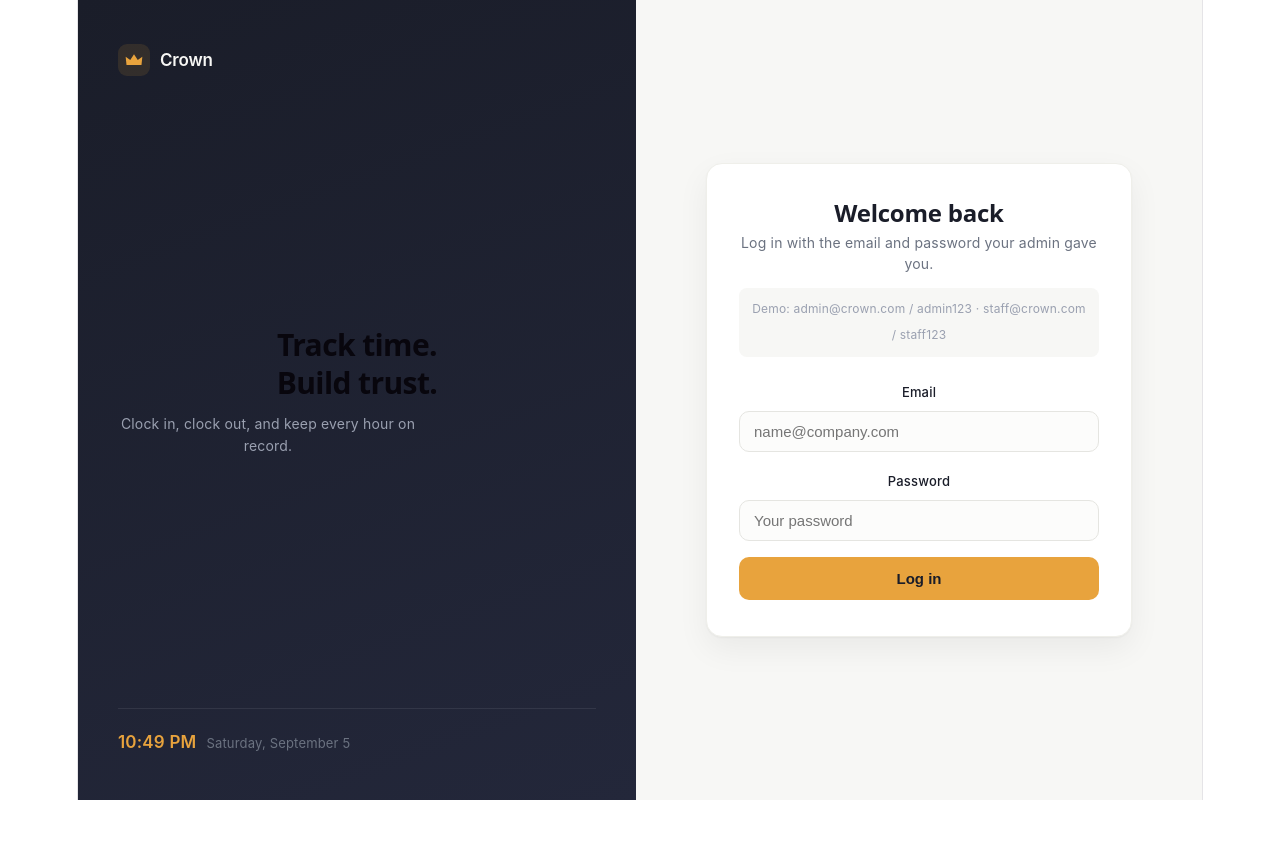
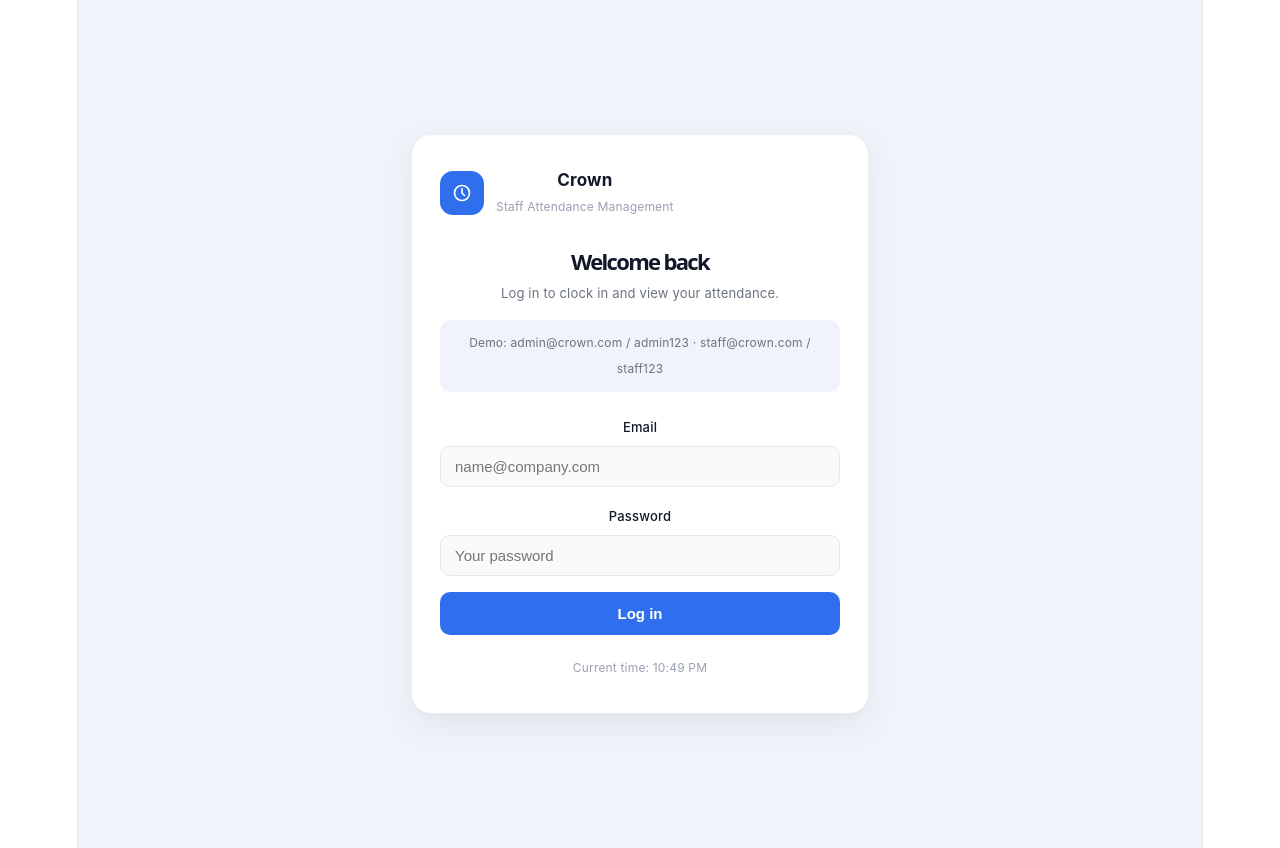
Before and after one commit to Bakareferanmi/Crown, a React (Vite) app: page / in a window 1280 px wide. Before the commit the page ends 800 px from the top, so only its background shows below. Built offline with nearby package versions, Linux system fonts and the light colour scheme.

Commit message:
Apply Staffly-style blue/white design system across login and admin dashboard

```diff
--- a/src/pages/AdminDashboard.jsx
+++ b/src/pages/AdminDashboard.jsx
@@ -28,37 +28,39 @@ export default function AdminDashboard() {
 
   const staffName = (uid) => staffList.find((s) => s.uid === uid)?.name || uid;
   const activeCount = staffList.filter((s) => s.active !== false).length;
+  const initials = currentUser?.name?.split(" ").map((n) => n[0]).join("").slice(0, 2) || "A";
 
   return (
     <div style={styles.page}>
+      <div style={styles.container}>
         <div style={styles.header}>
           <div style={styles.brandRow}>
-          <div style={styles.crownIcon}>
-            <svg width="16" height="16" viewBox="0 0 24 24" fill="none" xmlns="http://www.w3.org/2000/svg">
-              <path d="M3 18L2 8L7.5 12L12 5L16.5 12L22 8L21 18H3Z" fill="#E8A33D" />
-            </svg>
+            <div style={styles.logoBox}>
+              <Icon name="clock" size={20} color="#fff" />
             </div>
             <div>
-            <p style={styles.wordmark}>Crown</p>
-            <p style={styles.subwordmark}>Admin dashboard</p>
+              <p style={styles.brandName}>Crown</p>
+              <p style={styles.brandSub}>Admin dashboard</p>
             </div>
           </div>
+          <div style={styles.headerRight}>
+            <button style={styles.iconButton}>
+              <Icon name="bell" size={18} color="#6B7280" />
+              <span style={styles.notifDot} />
+            </button>
+            <div style={styles.avatarSmall}>{initials}</div>
             <button onClick={handleLogout} style={styles.logoutButton}>Log out</button>
           </div>
+        </div>
 
-      <div style={styles.statsRow}>
-        <div style={styles.statCard}>
-          <p style={styles.statLabel}>Total staff</p>
-          <p style={styles.statValue}>{staffList.length}</p>
-        </div>
-        <div style={styles.statCard}>
-          <p style={styles.statLabel}>Active</p>
-          <p style={{ ...styles.statValue, color: "#0F6E56" }}>{activeCount}</p>
-        </div>
-        <div style={styles.statCard}>
-          <p style={styles.statLabel}>Records logged</p>
-          <p style={styles.statValue}>{attendance.length}</p>
-        </div>
+        <h1 style={styles.greeting}>Good morning, {currentUser?.name?.split(" ")[0]} <span>👋</span></h1>
+        <p style={styles.subGreeting}>Here's your team overview for today.</p>
+
+        <div style={styles.statsGrid}>
+          <StatCard icon="users" iconBg="#E6F0FE" iconColor="#2F6FED" label="Total staff" value={staffList.length} unit="Members" />
+          <StatCard icon="userCheck" iconBg="#E1F5EE" iconColor="#0F6E56" label="Active" value={activeCount} unit="Staff" />
+          <StatCard icon="calendarCheck" iconBg="#F1E9FE" iconColor="#7F56D9" label="Records logged" value={attendance.length} unit="Total" />
+          <StatCard icon="star" iconBg="#FEF3E2" iconColor="#E8A33D" label="Departments" value={new Set(staffList.map((s) => s.department)).size} unit="Active" />
         </div>
 
         <div style={styles.grid}>
@@ -99,9 +101,15 @@ export default function AdminDashboard() {
         </div>
 
         <div style={styles.card}>
+          <div style={styles.tableHeader}>
             <h2 style={styles.cardTitle}>Attendance history</h2>
+            <button style={styles.viewAllButton}>
+              View all <Icon name="arrowRight" size={14} color="#2F6FED" />
+            </button>
+          </div>
           {attendance.length === 0 && <p style={styles.emptyText}>No attendance recorded yet.</p>}
           {attendance.length > 0 && (
+            <div style={styles.tableScroll}>
               <table style={styles.table}>
                 <thead>
                   <tr>
@@ -109,56 +117,113 @@ export default function AdminDashboard() {
                     <th style={styles.th}>Date</th>
                     <th style={styles.th}>Clock in</th>
                     <th style={styles.th}>Clock out</th>
+                    <th style={styles.th}>Status</th>
                   </tr>
                 </thead>
                 <tbody>
-              {attendance.map((r) => (
+                  {attendance.slice().reverse().map((r) => (
                     <tr key={r.id}>
                       <td style={styles.td}>{staffName(r.staff_id)}</td>
                       <td style={styles.td}>{r.date}</td>
                       <td style={styles.td}>{r.clock_in || "-"}</td>
                       <td style={styles.td}>{r.clock_out || "-"}</td>
+                      <td style={styles.td}>
+                        <span style={styles.presentBadge}>
+                          <span style={styles.presentDot} /> {r.clock_out ? "Complete" : "Present"}
+                        </span>
+                      </td>
                     </tr>
                   ))}
                 </tbody>
               </table>
+            </div>
           )}
+        </div>
       </div>
     </div>
   );
 }
 
+function StatCard({ icon, iconBg, iconColor, label, value, unit }) {
+  return (
+    <div style={styles.statCard}>
+      <div style={{ ...styles.statIconBox, background: iconBg }}>
+        <Icon name={icon} size={18} color={iconColor} />
+      </div>
+      <p style={styles.statLabel}>{label}</p>
+      <p style={styles.statValue}>{value}</p>
+      <p style={styles.statUnit}>{unit}</p>
+    </div>
+  );
+}
+
+function Icon({ name, size = 20, color = "#000" }) {
+  const props = { width: size, height: size, viewBox: "0 0 24 24", fill: "none", stroke: color, strokeWidth: 2, strokeLinecap: "round", strokeLinejoin: "round" };
+  switch (name) {
+    case "clock":
+      return <svg {...props}><circle cx="12" cy="12" r="9" /><path d="M12 7v5l3 3" /></svg>;
+    case "bell":
+      return <svg {...props}><path d="M18 8a6 6 0 10-12 0c0 7-3 9-3 9h18s-3-2-3-9" /><path d="M13.7 21a2 2 0 01-3.4 0" /></svg>;
+    case "users":
+      return <svg {...props}><circle cx="9" cy="8" r="3" /><path d="M2 21v-1a5 5 0 015-5h4a5 5 0 015 5v1" /><circle cx="18" cy="9" r="2.5" /><path d="M16.5 21v-1a4 4 0 013-3.87" /></svg>;
+    case "userCheck":
+      return <svg {...props}><circle cx="9" cy="8" r="3" /><path d="M2 21v-1a5 5 0 015-5h4a5 5 0 015 5v1" /><path d="M17 11l2 2 4-4" /></svg>;
+    case "calendarCheck":
+      return <svg {...props}><rect x="3" y="5" width="18" height="16" rx="2" /><path d="M16 3v4M8 3v4M3 10h18M9 15l2 2 4-4" /></svg>;
+    case "star":
+      return <svg {...props} fill={color} stroke="none"><path d="M12 2l3 6.5 7 1-5 5 1.5 7-6.5-3.5-6.5 3.5 1.5-7-5-5 7-1z" /></svg>;
+    case "arrowRight":
+      return <svg {...props}><path d="M5 12h14M13 6l6 6-6 6" /></svg>;
+    default:
+      return null;
+  }
+}
+
 const styles = {
-  page: { minHeight: "100vh", background: "#F7F7F5", fontFamily: "'Inter', system-ui, sans-serif", padding: "24px 16px" },
-  header: { display: "flex", flexWrap: "wrap", gap: "12px", justifyContent: "space-between", alignItems: "center", maxWidth: "1000px", margin: "0 auto 20px" },
-  brandRow: { display: "flex", alignItems: "center", gap: "10px" },
-  crownIcon: { width: "32px", height: "32px", borderRadius: "9px", background: "rgba(232, 163, 61, 0.12)", display: "flex", alignItems: "center", justifyContent: "center" },
-  wordmark: { fontSize: "16px", fontWeight: 600, color: "#1A1D29", margin: 0 },
-  subwordmark: { fontSize: "12px", color: "#9AA0B0", margin: "1px 0 0" },
-  logoutButton: { fontSize: "13px", color: "#6B7280", background: "#fff", border: "1px solid #E5E5E1", borderRadius: "10px", padding: "8px 16px", cursor: "pointer" },
-  statsRow: { display: "flex", flexWrap: "wrap", gap: "14px", maxWidth: "1000px", margin: "0 auto 20px" },
-  statCard: { flex: "1 1 140px", background: "#fff", border: "1px solid #EFEFEA", borderRadius: "14px", padding: "16px 18px", boxShadow: "0 1px 2px rgba(20,20,20,0.03)" },
-  statLabel: { fontSize: "12px", color: "#9AA0B0", margin: "0 0 4px" },
-  statValue: { fontSize: "24px", fontWeight: 600, color: "#1A1D29", margin: 0, letterSpacing: "-0.01em" },
-  grid: { display: "flex", flexWrap: "wrap", gap: "16px", maxWidth: "1000px", margin: "0 auto 16px" },
-  card: { background: "#fff", border: "1px solid #EFEFEA", borderRadius: "16px", padding: "24px", maxWidth: "1000px", margin: "0 auto 16px", boxShadow: "0 1px 2px rgba(20,20,20,0.03)" },
-  cardTitle: { fontSize: "15px", fontWeight: 600, color: "#1A1D29", margin: "0 0 18px" },
-  input: { display: "block", width: "100%", padding: "11px 14px", marginBottom: "12px", fontSize: "14px", border: "1.5px solid #E5E5E1", borderRadius: "10px", background: "#FCFCFB", boxSizing: "border-box", outline: "none" },
-  primaryButton: { width: "100%", padding: "12px", fontSize: "14px", fontWeight: 600, color: "#1A1D29", background: "#E8A33D", border: "none", borderRadius: "10px", cursor: "pointer" },
-  error: { fontSize: "13px", color: "#C0392B", background: "#FCEBEB", borderRadius: "8px", padding: "8px 12px", margin: "-2px 0 12px" },
+  page: { minHeight: "100vh", background: "#F0F3FA", fontFamily: "'Inter', system-ui, sans-serif" },
+  container: { maxWidth: "1040px", margin: "0 auto", padding: "24px 20px 60px" },
+  header: { display: "flex", flexWrap: "wrap", gap: "12px", justifyContent: "space-between", alignItems: "center", marginBottom: "24px" },
+  brandRow: { display: "flex", alignItems: "center", gap: "12px" },
+  logoBox: { width: "40px", height: "40px", borderRadius: "12px", background: "#2F6FED", display: "flex", alignItems: "center", justifyContent: "center", flexShrink: 0 },
+  brandName: { fontSize: "16px", fontWeight: 700, color: "#111827", margin: 0 },
+  brandSub: { fontSize: "12px", color: "#9AA0B0", margin: "1px 0 0" },
+  headerRight: { display: "flex", alignItems: "center", gap: "10px" },
+  iconButton: { position: "relative", width: "36px", height: "36px", borderRadius: "50%", background: "#fff", border: "1px solid #E5E7EB", display: "flex", alignItems: "center", justifyContent: "center", cursor: "pointer" },
+  notifDot: { position: "absolute", top: "8px", right: "8px", width: "6px", height: "6px", borderRadius: "50%", background: "#EF4444" },
+  avatarSmall: { width: "36px", height: "36px", borderRadius: "50%", background: "#1A1D29", color: "#fff", fontSize: "12px", fontWeight: 600, display: "flex", alignItems: "center", justifyContent: "center" },
+  logoutButton: { fontSize: "13px", color: "#6B7280", background: "#fff", border: "1px solid #E5E7EB", borderRadius: "10px", padding: "8px 16px", cursor: "pointer" },
+  greeting: { fontSize: "22px", fontWeight: 700, color: "#111827", margin: "0 0 4px" },
+  subGreeting: { fontSize: "13px", color: "#6B7280", margin: "0 0 20px" },
+  statsGrid: { display: "grid", gridTemplateColumns: "repeat(auto-fit, minmax(160px, 1fr))", gap: "14px", marginBottom: "20px" },
+  statCard: { background: "#fff", borderRadius: "16px", padding: "16px", border: "1px solid #EDEFF3" },
+  statIconBox: { width: "36px", height: "36px", borderRadius: "10px", display: "flex", alignItems: "center", justifyContent: "center", marginBottom: "10px" },
+  statLabel: { fontSize: "12px", color: "#9AA0B0", margin: "0 0 2px" },
+  statValue: { fontSize: "22px", fontWeight: 700, color: "#111827", margin: 0 },
+  statUnit: { fontSize: "12px", color: "#9AA0B0", margin: "2px 0 0" },
+  grid: { display: "flex", flexWrap: "wrap", gap: "16px", marginBottom: "16px" },
+  card: { background: "#fff", border: "1px solid #EDEFF3", borderRadius: "16px", padding: "22px", marginBottom: "16px" },
+  cardTitle: { fontSize: "15px", fontWeight: 700, color: "#111827", margin: "0 0 16px" },
+  tableHeader: { display: "flex", justifyContent: "space-between", alignItems: "center" },
+  viewAllButton: { display: "flex", alignItems: "center", gap: "4px", fontSize: "13px", color: "#2F6FED", background: "none", border: "none", cursor: "pointer", fontWeight: 500 },
+  input: { display: "block", width: "100%", padding: "11px 14px", marginBottom: "12px", fontSize: "14px", border: "1.5px solid #E5E7EB", borderRadius: "10px", background: "#FAFAFA", boxSizing: "border-box", outline: "none" },
+  primaryButton: { width: "100%", padding: "12px", fontSize: "14px", fontWeight: 600, color: "#fff", background: "#2F6FED", border: "none", borderRadius: "10px", cursor: "pointer" },
+  error: { fontSize: "13px", color: "#B91C1C", background: "#FEECEC", borderRadius: "8px", padding: "8px 12px", margin: "-2px 0 12px" },
   emptyText: { fontSize: "13px", color: "#9AA0B0" },
   staffRow: { display: "flex", justifyContent: "space-between", alignItems: "center", padding: "14px 0", borderBottom: "1px solid #F3F3EF", gap: "10px", flexWrap: "wrap" },
   staffLeft: { display: "flex", alignItems: "center", gap: "12px" },
-  miniAvatar: { width: "36px", height: "36px", borderRadius: "50%", background: "#1A1D29", color: "#E8A33D", fontSize: "12px", fontWeight: 600, display: "flex", alignItems: "center", justifyContent: "center", flexShrink: 0 },
-  staffName: { fontSize: "14px", fontWeight: 500, color: "#1A1D29", margin: 0 },
+  miniAvatar: { width: "36px", height: "36px", borderRadius: "50%", background: "#1A1D29", color: "#fff", fontSize: "12px", fontWeight: 600, display: "flex", alignItems: "center", justifyContent: "center", flexShrink: 0 },
+  staffName: { fontSize: "14px", fontWeight: 500, color: "#111827", margin: 0 },
   staffMeta: { fontSize: "12px", color: "#9AA0B0", margin: "2px 0 0" },
   staffActions: { display: "flex", alignItems: "center", gap: "8px", flexWrap: "wrap" },
   statusBadge: { fontSize: "11px", fontWeight: 600, padding: "4px 10px", borderRadius: "20px" },
   statusActive: { background: "#E1F5EE", color: "#0F6E56" },
   statusInactive: { background: "#F1EFE8", color: "#5F5E5A" },
-  smallButton: { fontSize: "12px", padding: "6px 12px", border: "1px solid #E5E5E1", borderRadius: "8px", background: "#fff", cursor: "pointer" },
-  smallButtonDanger: { fontSize: "12px", padding: "6px 12px", border: "1px solid #F0999B", borderRadius: "8px", background: "#fff", color: "#C0392B", cursor: "pointer" },
-  table: { width: "100%", borderCollapse: "collapse" },
-  th: { textAlign: "left", fontSize: "12px", color: "#9AA0B0", fontWeight: 500, padding: "8px 0", borderBottom: "1px solid #EFEFEA" },
-  td: { fontSize: "13px", color: "#1A1D29", padding: "12px 0", borderBottom: "1px solid #F3F3EF" },
+  smallButton: { fontSize: "12px", padding: "6px 12px", border: "1px solid #E5E7EB", borderRadius: "8px", background: "#fff", cursor: "pointer" },
+  smallButtonDanger: { fontSize: "12px", padding: "6px 12px", border: "1px solid #F0999B", borderRadius: "8px", background: "#fff", color: "#B91C1C", cursor: "pointer" },
+  tableScroll: { overflowX: "auto" },
+  table: { width: "100%", borderCollapse: "collapse", minWidth: "500px" },
+  th: { textAlign: "left", fontSize: "12px", color: "#9AA0B0", fontWeight: 500, padding: "8px 8px 8px 0", borderBottom: "1px solid #EFEFEA" },
+  td: { fontSize: "13px", color: "#374151", padding: "12px 8px 12px 0", borderBottom: "1px solid #F3F3EF" },
+  presentBadge: { display: "inline-flex", alignItems: "center", gap: "5px", fontSize: "12px", color: "#0F6E56", background: "#E1F5EE", padding: "3px 10px", borderRadius: "20px", fontWeight: 500 },
+  presentDot: { width: "6px", height: "6px", borderRadius: "50%", background: "#0F6E56" },
 };
--- a/src/pages/Login.jsx
+++ b/src/pages/Login.jsx
@@ -6,8 +6,8 @@ export default function Login() {
   const [email, setEmail] = useState("");
   const [password, setPassword] = useState("");
   const [error, setError] = useState("");
+  const [focusedField, setFocusedField] = useState(null);
   const [now, setNow] = useState(new Date());
-  const [focusedField, setFocusedField] = useState(null);
   const { login } = useDemo();
   const navigate = useNavigate();
 
@@ -28,43 +28,30 @@ export default function Login() {
   };
 
   const timeStr = now.toLocaleTimeString("en-US", { hour: "numeric", minute: "2-digit", hour12: true });
-  const dateStr = now.toLocaleDateString([], { weekday: "long", month: "long", day: "numeric" });
 
   const inputStyle = (field) => ({
     ...styles.input,
-    borderColor: focusedField === field ? "#E8A33D" : "#E5E5E1",
-    boxShadow: focusedField === field ? "0 0 0 3px rgba(232, 163, 61, 0.15)" : "none",
+    borderColor: focusedField === field ? "#2F6FED" : "#E5E7EB",
+    boxShadow: focusedField === field ? "0 0 0 3px rgba(47,111,237,0.12)" : "none",
   });
 
   return (
     <div style={styles.page}>
-      <div style={styles.brandPanel}>
-        <div style={styles.brandTop}>
-          <div style={styles.crownIcon}>
-            <svg width="20" height="20" viewBox="0 0 24 24" fill="none" xmlns="http://www.w3.org/2000/svg">
-              <path d="M3 18L2 8L7.5 12L12 5L16.5 12L22 8L21 18H3Z" fill="#E8A33D" />
-            </svg>
+      <div style={styles.card}>
+        <div style={styles.brandRow}>
+          <div style={styles.logoBox}>
+            <ClockIcon size={20} color="#fff" />
           </div>
-          <p style={styles.wordmark}>Crown</p>
-        </div>
-
           <div>
-          <h2 style={styles.heroLine}>Track time.<br />Build trust.</h2>
-          <p style={styles.tagline}>Clock in, clock out, and keep every hour on record.</p>
-        </div>
-
-        <div style={styles.clockRow}>
-          <span style={styles.clockTime}>{timeStr}</span>
-          <span style={styles.clockDate}>{dateStr}</span>
+            <p style={styles.brandName}>Crown</p>
+            <p style={styles.brandSub}>Staff Attendance Management</p>
           </div>
         </div>
 
-      <div style={styles.formPanel}>
-        <div style={styles.formCard}>
         <h1 style={styles.heading}>Welcome back</h1>
-          <p style={styles.subheading}>Log in with the email and password your admin gave you.</p>
+        <p style={styles.subheading}>Log in to clock in and view your attendance.</p>
 
-          <p style={styles.demoHint}>Demo: admin@crown.com / admin123 · staff@crown.com / staff123</p>
+        <div style={styles.demoHint}>Demo: admin@crown.com / admin123 · staff@crown.com / staff123</div>
 
         <form onSubmit={handleLogin}>
           <label style={styles.label} htmlFor="email">Email</label>
@@ -97,156 +84,51 @@ export default function Login() {
 
           <button type="submit" style={styles.button}>Log in</button>
         </form>
-        </div>
+
+        <p style={styles.footerTime}>Current time: {timeStr}</p>
       </div>
     </div>
   );
 }
 
+function ClockIcon({ size = 20, color = "#fff" }) {
+  return (
+    <svg width={size} height={size} viewBox="0 0 24 24" fill="none" stroke={color} strokeWidth="2" strokeLinecap="round" strokeLinejoin="round">
+      <circle cx="12" cy="12" r="9" />
+      <path d="M12 7v5l3 3" />
+    </svg>
+  );
+}
+
 const styles = {
   page: {
-    display: "flex",
     minHeight: "100vh",
-    fontFamily: "'Inter', system-ui, sans-serif",
-    flexWrap: "wrap",
-    background: "#F7F7F5",
-  },
-  brandPanel: {
-    flex: "1 1 340px",
-    background: "linear-gradient(160deg, #1A1D29 0%, #23273A 100%)",
-    color: "#F7F7F5",
-    padding: "44px 40px",
-    display: "flex",
-    flexDirection: "column",
-    justifyContent: "space-between",
-    minHeight: "320px",
-  },
-  brandTop: {
-    display: "flex",
-    alignItems: "center",
-    gap: "10px",
-  },
-  crownIcon: {
-    width: "32px",
-    height: "32px",
-    borderRadius: "9px",
-    background: "rgba(232, 163, 61, 0.12)",
+    background: "#F0F3FA",
     display: "flex",
     alignItems: "center",
     justifyContent: "center",
+    fontFamily: "'Inter', system-ui, sans-serif",
+    padding: "24px",
   },
-  wordmark: {
-    fontSize: "17px",
-    fontWeight: 600,
-    letterSpacing: "-0.01em",
-    margin: 0,
+  card: {
+    width: "100%",
+    maxWidth: "400px",
+    background: "#fff",
+    borderRadius: "20px",
+    padding: "32px 28px",
+    border: "1px solid #EDEFF3",
+    boxShadow: "0 1px 2px rgba(20,20,20,0.03), 0 12px 32px rgba(20,20,20,0.06)",
   },
-  heroLine: {
-    fontSize: "30px",
-    fontWeight: 600,
-    lineHeight: 1.25,
-    letterSpacing: "-0.02em",
-    margin: "0 0 12px",
-  },
-  tagline: {
-    fontSize: "14px",
-    color: "#9AA0B0",
-    lineHeight: 1.6,
-    margin: 0,
-    maxWidth: "300px",
-  },
-  clockRow: {
-    display: "flex",
-    alignItems: "baseline",
-    gap: "10px",
-    paddingTop: "20px",
-    borderTop: "1px solid rgba(255,255,255,0.08)",
-  },
-  clockTime: {
-    fontSize: "17px",
-    fontWeight: 600,
-    color: "#E8A33D",
-  },
-  clockDate: {
-    fontSize: "13px",
-    color: "#6B7280",
-  },
-  formPanel: {
-    flex: "1 1 380px",
-    display: "flex",
-    alignItems: "center",
-    justifyContent: "center",
-    padding: "40px 24px",
-  },
-  formCard: {
-    width: "100%",
-    maxWidth: "360px",
-    background: "#fff",
-    borderRadius: "16px",
-    padding: "36px 32px",
-    boxShadow: "0 1px 2px rgba(20,20,20,0.04), 0 12px 32px rgba(20,20,20,0.06)",
-    border: "1px solid #EFEFEA",
-  },
-  heading: {
-    fontSize: "24px",
-    fontWeight: 600,
-    color: "#1A1D29",
-    margin: "0 0 6px",
-    letterSpacing: "-0.01em",
-  },
-  subheading: {
-    fontSize: "14px",
-    color: "#6B7280",
-    margin: "0 0 14px",
-    lineHeight: 1.5,
-  },
-  demoHint: {
-    fontSize: "12px",
-    color: "#9AA0B0",
-    background: "#F7F7F5",
-    borderRadius: "8px",
-    padding: "8px 12px",
-    margin: "0 0 22px",
-  },
-  label: {
-    display: "block",
-    fontSize: "13px",
-    fontWeight: 500,
-    color: "#1A1D29",
-    marginBottom: "6px",
-  },
-  input: {
-    display: "block",
-    width: "100%",
-    padding: "11px 14px",
-    marginBottom: "16px",
-    fontSize: "15px",
-    border: "1.5px solid #E5E5E1",
-    borderRadius: "10px",
-    background: "#FCFCFB",
-    color: "#1A1D29",
-    boxSizing: "border-box",
-    outline: "none",
-    transition: "border-color 0.15s ease, box-shadow 0.15s ease",
-  },
-  error: {
-    fontSize: "13px",
-    color: "#C0392B",
-    background: "#FCEBEB",
-    borderRadius: "8px",
-    padding: "8px 12px",
-    margin: "-4px 0 16px",
-  },
-  button: {
-    width: "100%",
-    padding: "13px",
-    fontSize: "15px",
-    fontWeight: 600,
-    color: "#1A1D29",
-    background: "#E8A33D",
-    border: "none",
-    borderRadius: "10px",
-    cursor: "pointer",
-    transition: "background 0.15s ease",
-  },
+  brandRow: { display: "flex", alignItems: "center", gap: "12px", marginBottom: "28px" },
+  logoBox: { width: "44px", height: "44px", borderRadius: "13px", background: "#2F6FED", display: "flex", alignItems: "center", justifyContent: "center", flexShrink: 0 },
+  brandName: { fontSize: "17px", fontWeight: 700, color: "#111827", margin: 0 },
+  brandSub: { fontSize: "12px", color: "#9AA0B0", margin: "1px 0 0" },
+  heading: { fontSize: "22px", fontWeight: 700, color: "#111827", margin: "0 0 6px" },
+  subheading: { fontSize: "13px", color: "#6B7280", margin: "0 0 14px" },
+  demoHint: { fontSize: "12px", color: "#6B7280", background: "#F0F3FA", borderRadius: "10px", padding: "10px 12px", marginBottom: "22px" },
+  label: { display: "block", fontSize: "13px", fontWeight: 500, color: "#111827", marginBottom: "6px" },
+  input: { display: "block", width: "100%", padding: "11px 14px", marginBottom: "16px", fontSize: "15px", border: "1.5px solid #E5E7EB", borderRadius: "10px", background: "#FAFAFA", color: "#111827", boxSizing: "border-box", outline: "none", transition: "border-color 0.15s ease, box-shadow 0.15s ease" },
+  error: { fontSize: "13px", color: "#B91C1C", background: "#FEECEC", borderRadius: "8px", padding: "8px 12px", margin: "-4px 0 16px" },
+  button: { width: "100%", padding: "13px", fontSize: "15px", fontWeight: 600, color: "#fff", background: "#2F6FED", border: "none", borderRadius: "10px", cursor: "pointer" },
+  footerTime: { fontSize: "12px", color: "#9AA0B0", textAlign: "center", margin: "20px 0 0" },
 };
```
Lines whose indentation alone changed are shown as unchanged.
